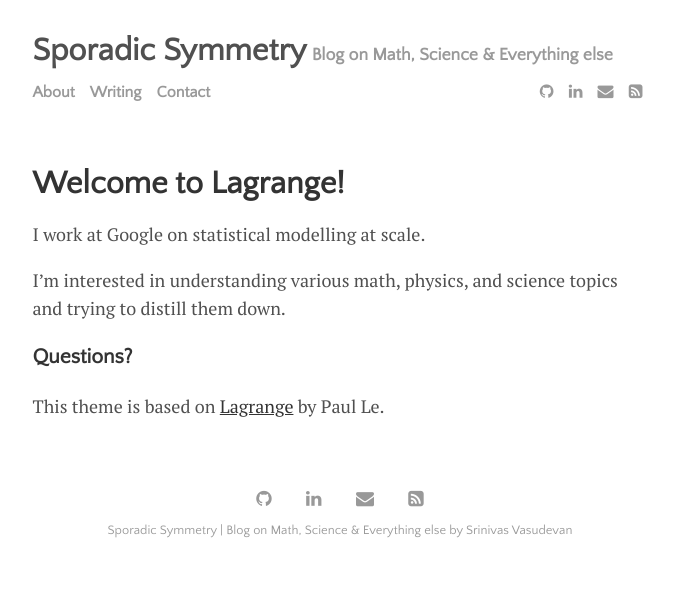
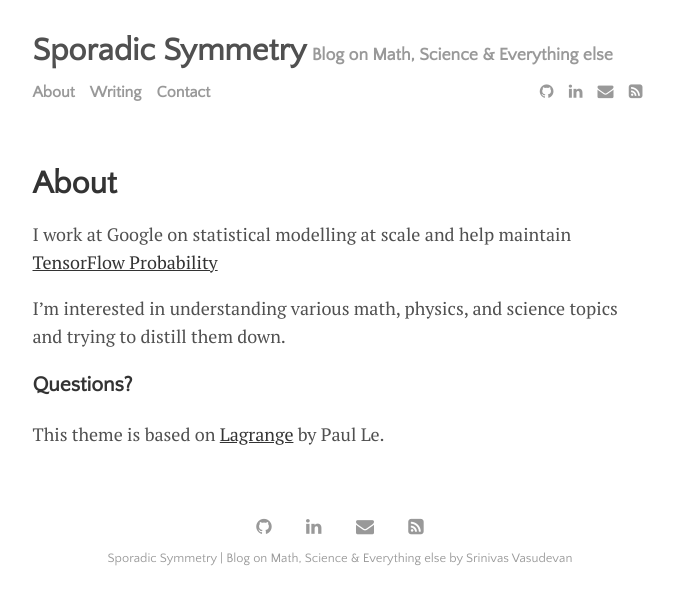
Before and after one commit to srvasude/srvasude.github.io, a Jekyll site: the page built from menu/about.md, in a window 1280 px wide. Shown: the top 605 px of the page, without its empty margins (300-974 px from the left). Built offline with Jekyll 4.4.1, drawn with Linux system fonts in a browser that asks for light colours.

Commit message:
Change about page to be more specific

```diff
--- a/menu/about.md
+++ b/menu/about.md
@@ -1,15 +1,14 @@
 ---
 layout: page
-title: Welcome to Lagrange!
+title: About
 permalink: /about
 ---
 
-I work at Google on statistical modelling at scale.
+I work at Google on statistical modelling at scale and help maintain [TensorFlow
+Probability](https://github.com/tensorflow/probability)
 
 I'm interested in understanding various math, physics, and science topics and
 trying to distill them down.
-
-[jekyll-organization]: https://github.com/tensorflow/probability
 
 ### Questions?
 
```
Also changed, not shown: 3 other files.
